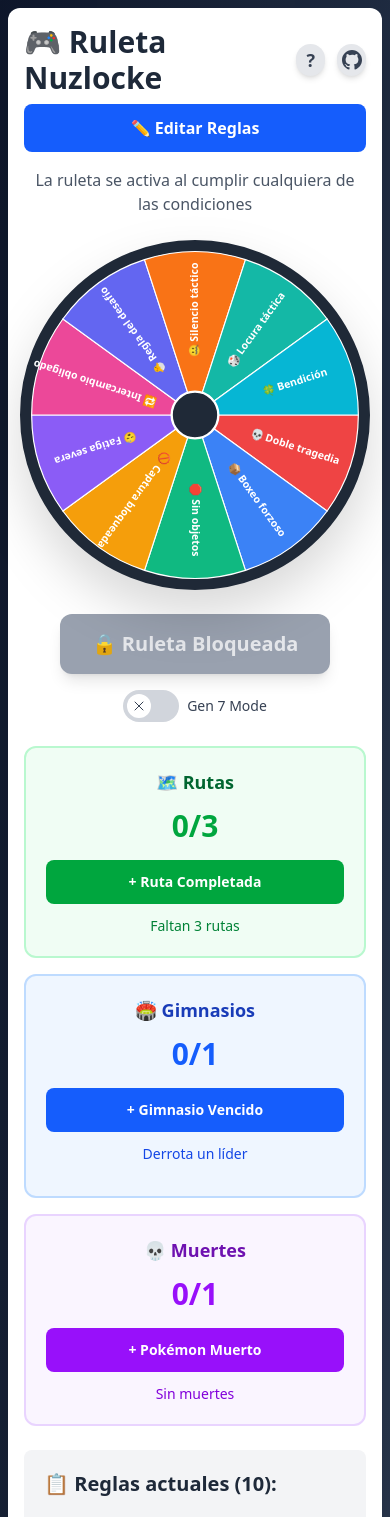
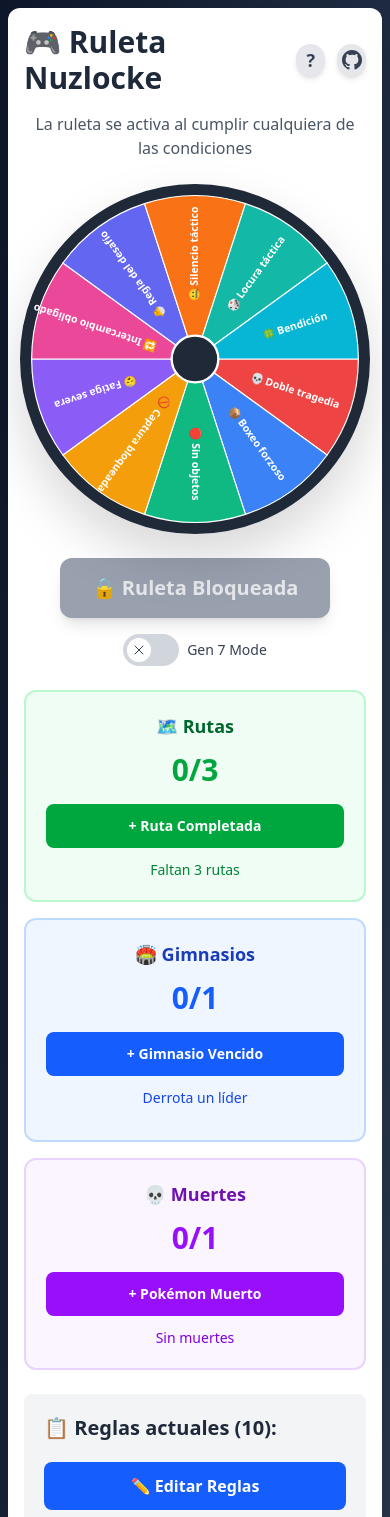
Before and after one commit to dgp04/nuzlocke-roulette, a React (Vite) app: page / in a window 390 px wide. Shown: the top 1517 px of the page. Built offline with nearby package versions, Linux system fonts and the light colour scheme.

Commit message:
Update nuzlocke-roulette
Moved edit rules button to the rules list

```diff
--- a/src/components/EditRuleList.jsx
+++ b/src/components/EditRuleList.jsx
@@ -1,22 +1,29 @@
-export default function EditRuleList({ agregarRegla, reglas, editarRegla, eliminarRegla, restaurarReglas, colores }){
+import EditRulesButton from "./EditRulesButton"
+
+export default function EditRuleList({ agregarRegla, reglas, editarRegla, eliminarRegla, restaurarReglas, colores, editando, girando, setEditando }) {
     return (
         <div className="bg-gray-50 p-5 sm:p-7 rounded-lg w-full border-2 border-gray-200">
             <div className="flex flex-col sm:flex-row sm:justify-between sm:items-center mb-5 space-y-3 sm:space-y-0">
                 <h3 className="font-bold text-xl sm:text-2xl lg:text-3xl text-gray-800">✏️ Editar Reglas</h3>
                 <div className="flex gap-3">
                     <button
-                        className="px-4 py-2 bg-green-600 text-white text-sm sm:text-base lg:text-lg font-bold rounded hover:bg-green-700 disabled:opacity-50 hover:cursor-pointer"
+                        className="px-4 py-2 bg-green-600 rounded-lg text-white text-sm sm:text-base lg:text-lg font-bold hover:bg-green-700 disabled:opacity-50 hover:cursor-pointer"
                         onClick={agregarRegla}
                         disabled={reglas.length >= 12}
                     >
                         + Añadir
                     </button>
                     <button
-                        className="px-4 py-2 bg-gray-600 text-white text-sm sm:text-base lg:text-lg font-bold rounded hover:bg-gray-700 hover:cursor-pointer"
+                        className="px-4 py-2 bg-gray-600 text-white text-sm sm:text-base lg:text-lg font-bold rounded-lg hover:bg-gray-700 hover:cursor-pointer"
                         onClick={restaurarReglas}
                     >
                         🔄 Restaurar
                     </button>
+                    <EditRulesButton
+                        girando={girando}
+                        editando={editando}
+                        setEditando={setEditando}
+                    />
                 </div>
             </div>
 
@@ -47,7 +54,7 @@ export default function EditRuleList({ agregarRegla, reglas, editarRegla, elimin
                             />
                         </div>
                         <button
-                        className="px-4 py-3 bg-red-500 text-white text-sm sm:text-base lg:text-lg rounded hover:bg-red-600 disabled:opacity-50 flex-shrink-0 w-full sm:w-auto hover:cursor-pointer"
+                        className="px-4 py-3 bg-red-500 text-white text-sm sm:text-base lg:text-lg rounded-lg hover:bg-red-600 disabled:opacity-50 flex-shrink-0 w-full sm:w-auto hover:cursor-pointer"
                             onClick={() => eliminarRegla(index)}
                             disabled={reglas.length <= 3}
                         >
--- /dev/null
+++ b/src/components/EditRulesButton.jsx
@@ -0,0 +1,13 @@
+export default function EditRulesButton({ girando, editando, setEditando }) {
+    return (
+        <button
+            className={`px-4 sm:px-6 py-3 font-bold text-base sm:text-lg lg:text-xl rounded-lg transition-all duration-200 hover:cursor-pointer ${
+            editando ? "bg-green-600 text-white hover:bg-green-700" : "bg-blue-600 text-white hover:bg-blue-700"
+            }`}
+            onClick={() => setEditando(!editando)}
+            disabled={girando}
+        >
+            {editando ? "✅ Guardar" : "✏️ Editar Reglas"}
+        </button>
+    )
+}
--- a/src/components/Roulette.jsx
+++ b/src/components/Roulette.jsx
@@ -82,6 +82,7 @@ const actualizaciones = [
             "Añadido contacto para reportar errores o sugerencias al desarrollador mediante enlace a email en esta ventana",
             "Solucionado error que permitía aumentar contadores más allá del límite",
             "Solucionado error al aplicar los colores a algunos contadores",
+            "Botón de editar reglas desplazado a la parte superior de la lista de reglas para un diseño más accesible y lógico",
         ],
     },
     {
@@ -256,8 +257,8 @@ export default function Roulette() {
 
     const agregarRegla = () => {
         if (reglas.length < 12) {
-            setReglas([...reglas, { titulo: "✨ Nueva regla", descripcion: "Describe aquí el efecto de la regla" }])
-            localStorage.setItem("reglasUsuario", JSON.stringify([...reglas, { titulo: "✨ Nueva regla", descripcion: "Describe aquí el efecto de la regla" }]))
+            setReglas([...reglas, { titulo: "", descripcion: "" }])
+            localStorage.setItem("reglasUsuario", JSON.stringify([...reglas, { titulo: "", descripcion: "" }]))
         }
     }
 
@@ -365,15 +366,7 @@ export default function Roulette() {
                         </svg>
                     </a>
                 </div>
-                <button
-                    className={`px-4 sm:px-6 py-3 font-bold text-base sm:text-lg lg:text-xl rounded-lg transition-all duration-200 hover:cursor-pointer ${
-                    editando ? "bg-green-600 text-white hover:bg-green-700" : "bg-blue-600 text-white hover:bg-blue-700"
-                    }`}
-                    onClick={() => setEditando(!editando)}
-                    disabled={girando}
-                >
-                    {editando ? "✅ Guardar" : "✏️ Editar Reglas"}
-                </button>
+
             </div>
 
             <p className="text-center text-gray-600 mb-6 sm:mb-8 text-base sm:text-lg lg:text-xl">
@@ -524,6 +517,9 @@ export default function Roulette() {
                     eliminarRegla={eliminarRegla}
                     restaurarReglas={restaurarReglas}
                     colores={colores}
+                    editando={editando}
+                    girando={girando}
+                    setEditando={setEditando}
                 />
             )}
 
@@ -532,6 +528,9 @@ export default function Roulette() {
                 <RuleList
                     reglas={reglas}
                     colores={colores}
+                    editando={editando}
+                    girando={girando}
+                    setEditando={setEditando}
                 />
             )}
             </div>
--- a/src/components/RuleList.jsx
+++ b/src/components/RuleList.jsx
@@ -1,9 +1,18 @@
-export default function RuleList({ reglas, colores}){
+import EditRulesButton from "./EditRulesButton"
+
+export default function RuleList({ reglas, colores, editando, girando, setEditando }){
     return (
         <div className="bg-gray-100 p-5 sm:p-7 rounded-lg w-full">
-            <h3 className="font-bold text-xl sm:text-2xl lg:text-3xl mb-5 text-gray-800">
-                📋 Reglas actuales ({reglas.length}):
-            </h3>
+            <div className="flex flex-col sm:flex-row sm:justify-between sm:items-center mb-5 space-y-3 sm:space-y-0">
+                <h3 className="font-bold text-xl sm:text-2xl lg:text-3xl mb-5 text-gray-800">
+                    📋 Reglas actuales ({reglas.length}):
+                </h3>
+                <EditRulesButton
+                    girando={girando}
+                    editando={editando}
+                    setEditando={setEditando}
+                />
+            </div>
             <div className="grid grid-cols-1 lg:grid-cols-2 gap-4">
                 {reglas.map((regla, index) => (
                 <div key={index} className="bg-white p-4 sm:p-5 rounded-lg border border-gray-200">
```
